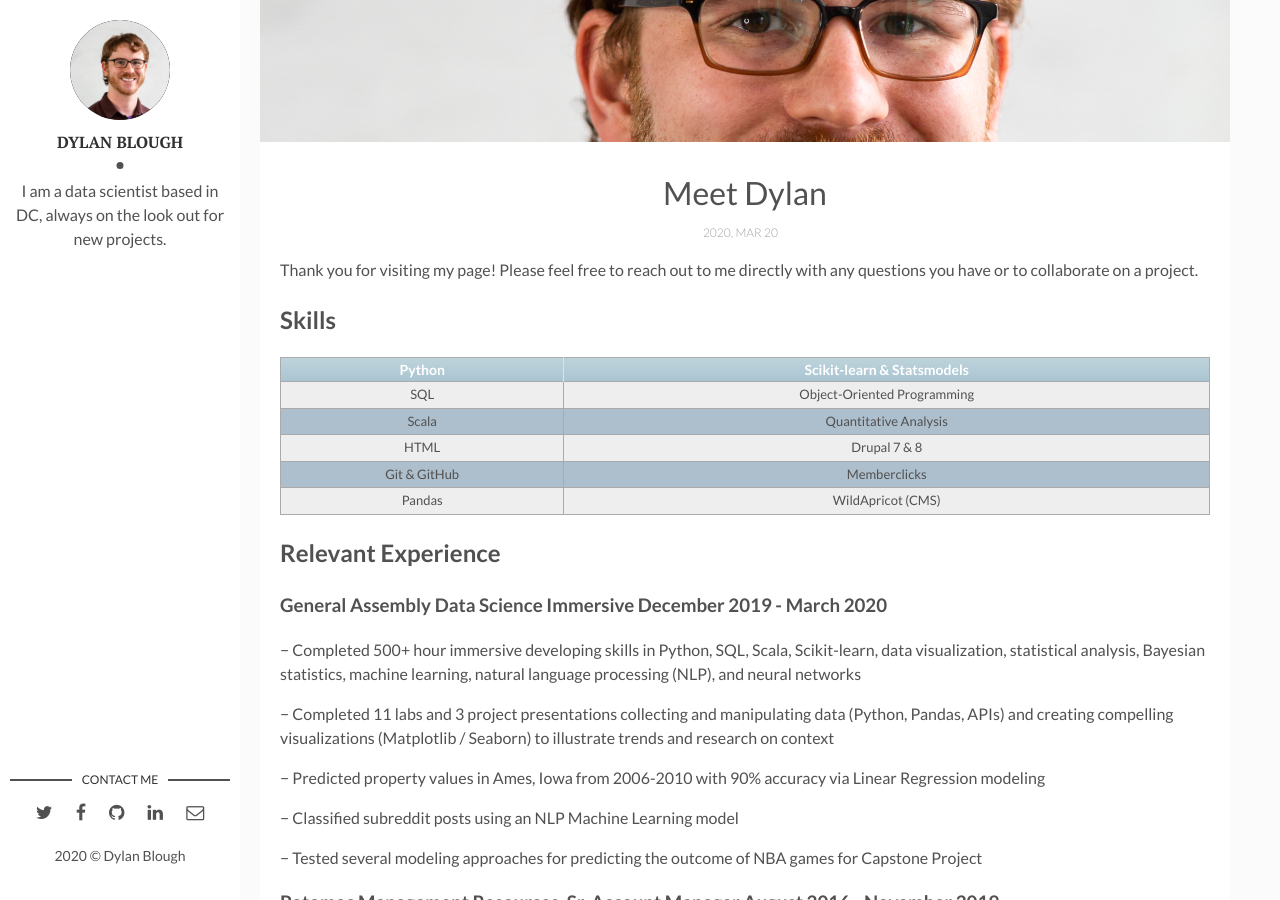
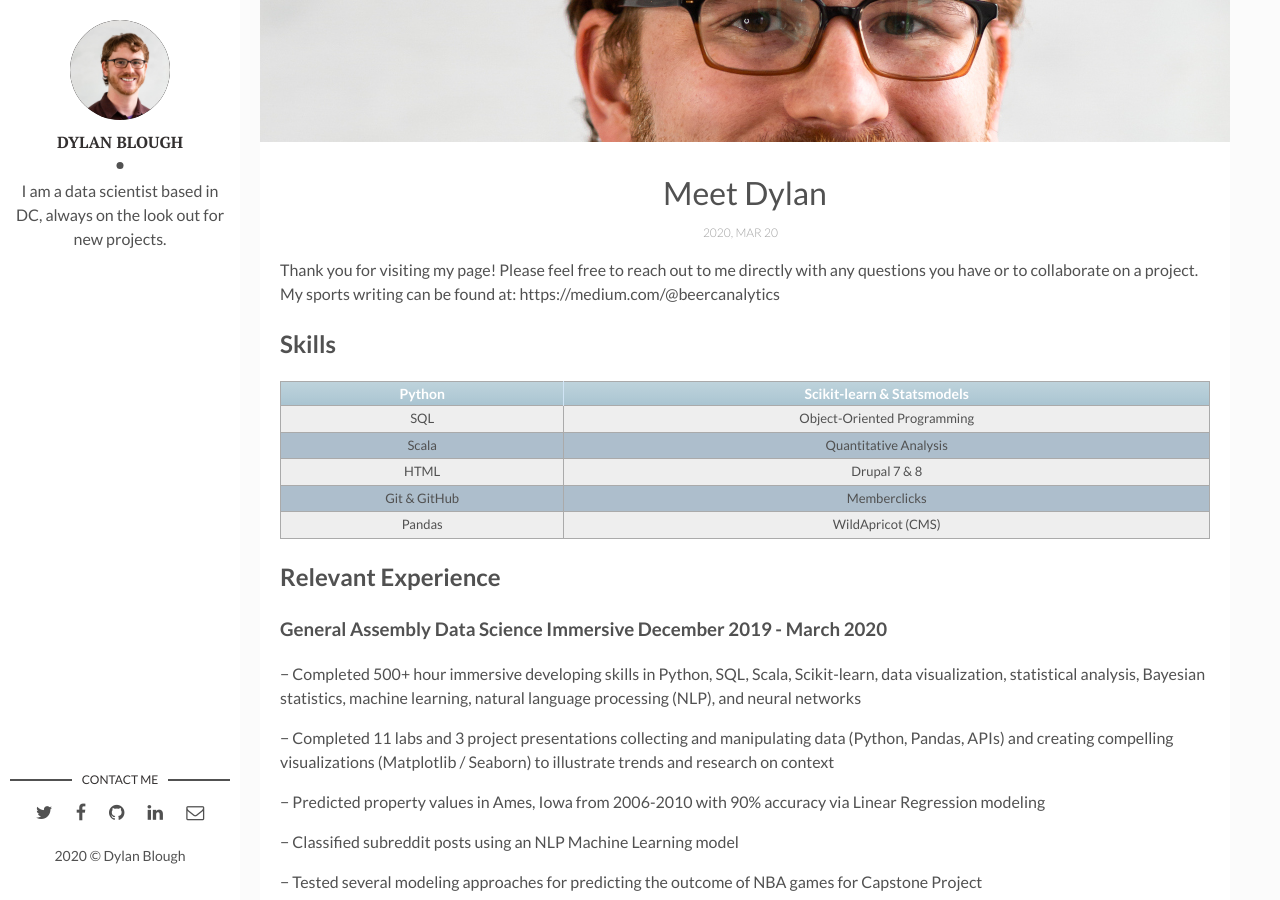
Before and after one commit to DylanBlough/DylanBlough.github.io, a Jekyll site: the page built from _posts/2020-03-20-meet-dylan.markdown, in a window 1280 px wide and 900 px high, scrolled down 378 px. Built offline with Jekyll 4.4.1, drawn with Linux system fonts in a browser that asks for light colours.

Commit message:
Update 2020-03-20-meet-dylan.markdown

```diff
--- a/_posts/2020-03-20-meet-dylan.markdown
+++ b/_posts/2020-03-20-meet-dylan.markdown
@@ -7,7 +7,7 @@ img: DylanBlough_headshot_970w.jpg # Add image post (optional)
 fig-caption: # Add figcaption (optional)
 tags: [Data Science, Python, Coding]
 ---
-Thank you for visiting my page! Please feel free to reach out to me directly with any questions you have or to collaborate on a project.
+Thank you for visiting my page! Please feel free to reach out to me directly with any questions you have or to collaborate on a project. My sports writing can be found at: https://medium.com/@beercanalytics
 
 ## Skills
 
```
